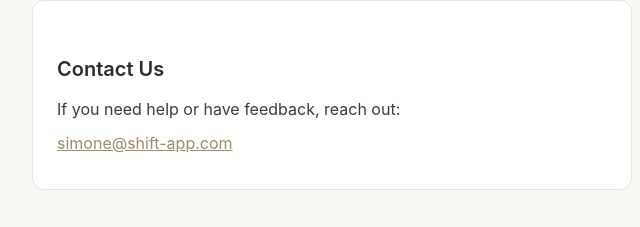
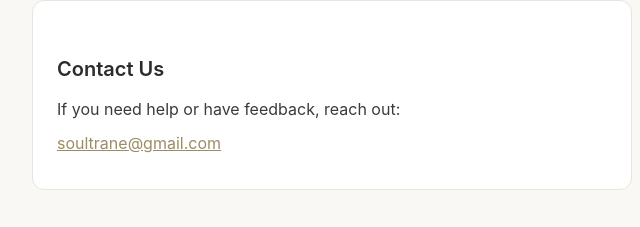
Before and after one commit to simopa/shift-app, a plain HTML site: page support.html in a window 1280 px wide. Shown: the part 1031-1258 px from the top of the page, 308-948 px from the left. Drawn offline with Linux system fonts and the light colour scheme.

Commit message:
Update support email

```diff
--- a/support.html
+++ b/support.html
@@ -58,7 +58,7 @@
         <div class="contact">
             <h2>Contact Us</h2>
             <p>If you need help or have feedback, reach out:</p>
-            <p><a href="mailto:simone@shift-app.com">simone@shift-app.com</a></p>
+            <p><a href="mailto:soultrane@gmail.com">soultrane@gmail.com</a></p>
         </div>
 
         <footer>
```
